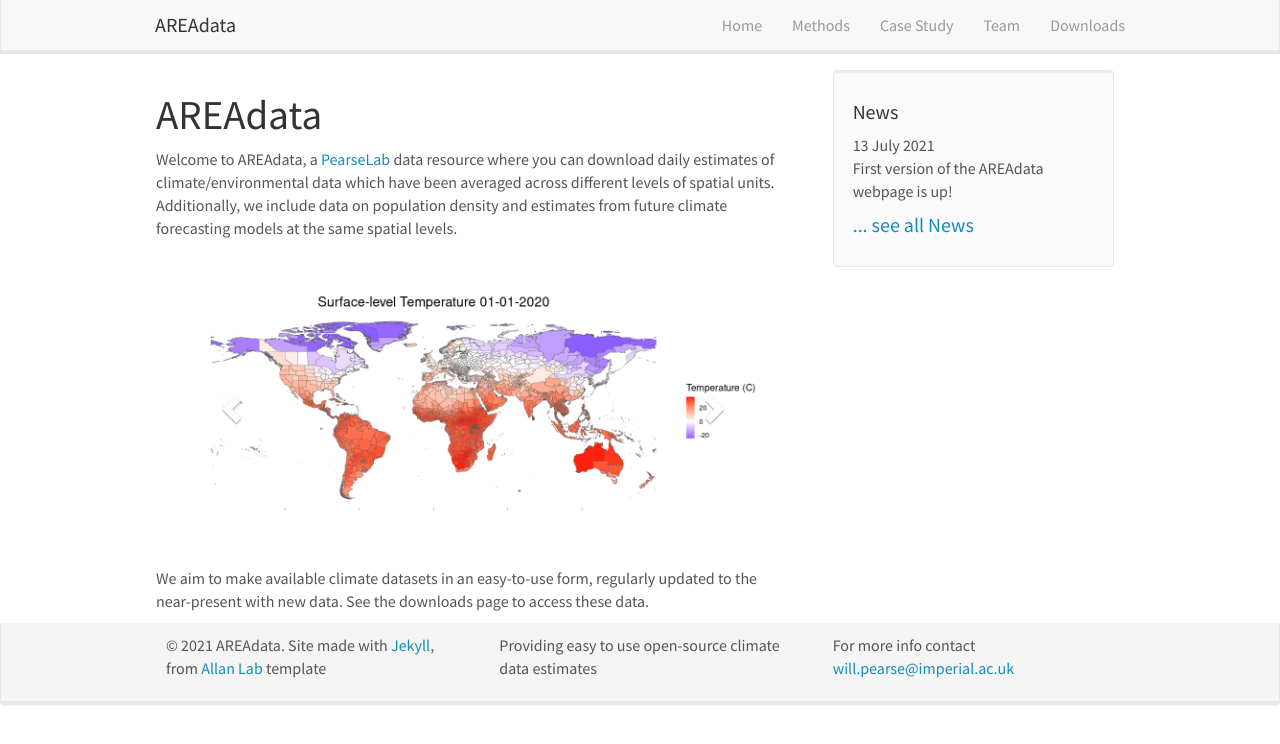
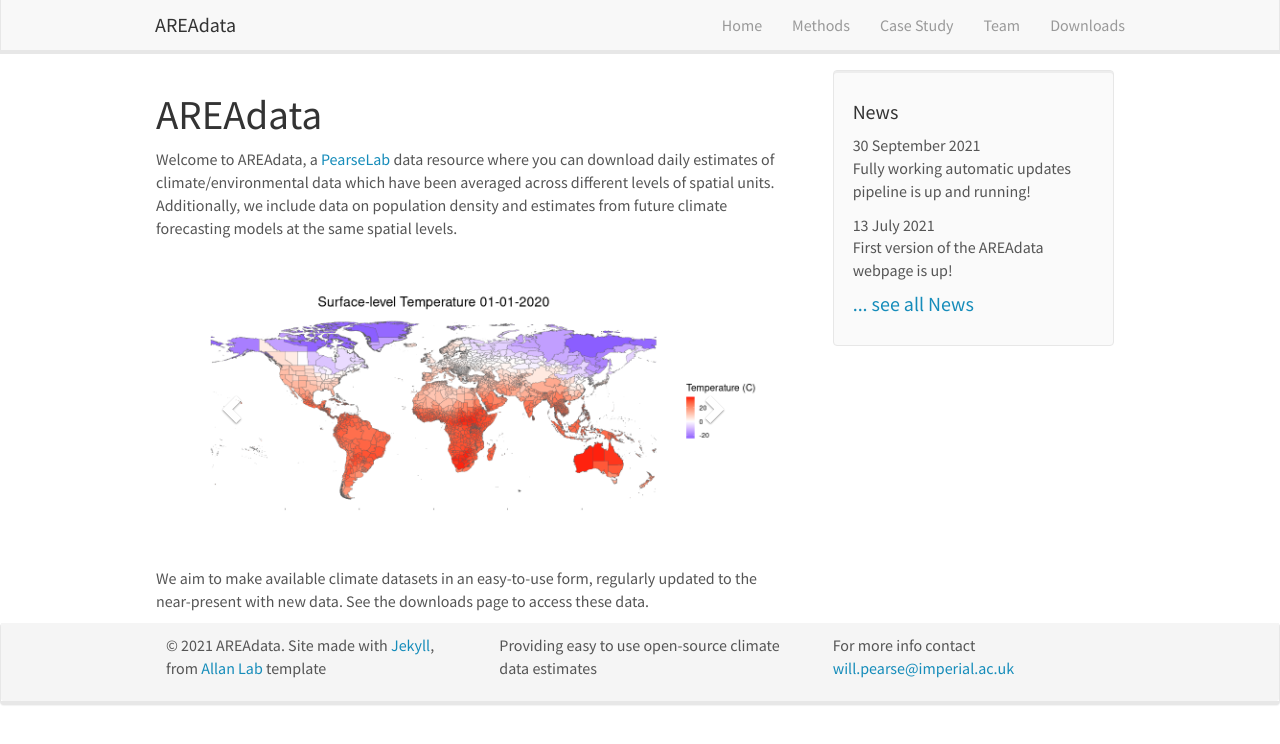
Before and after one commit to pearselab/areadata, a Jekyll site: the page built from _pages/home.md, in a window 1280 px wide. Shown: the top 744 px of the page. Built offline with Jekyll 4.4.1, drawn with Linux system fonts in a browser that asks for light colours; nearby versions of some CDN libraries.

Commit message:
updated news

```diff
--- a/_data/news.yml
+++ b/_data/news.yml
@@ -1,3 +1,5 @@
+- date: 30 September 2021
+  headline: "Fully working automatic updates pipeline is up and running!"
 
 - date: 13 July 2021
   headline: "First version of the AREAdata webpage is up!"
```
